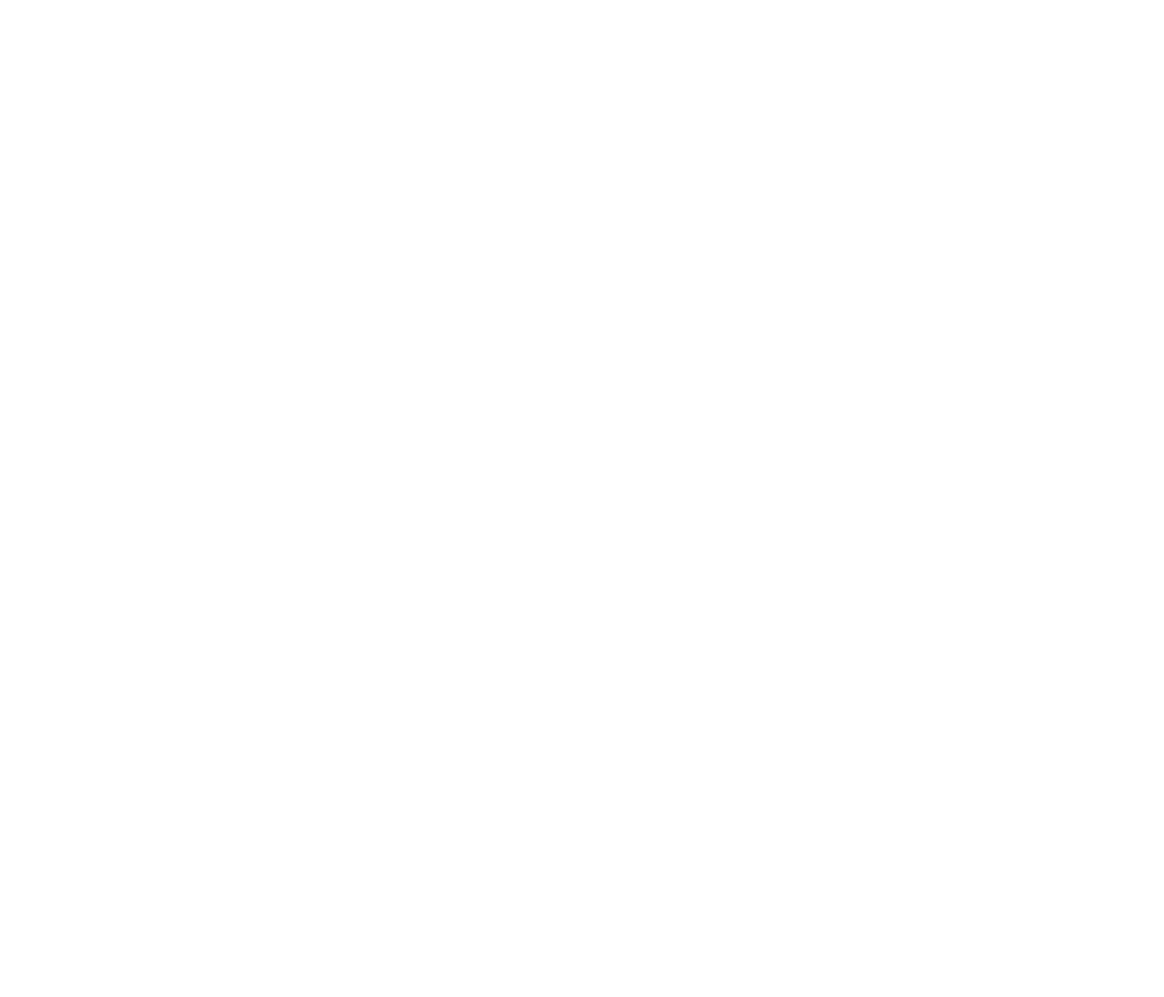
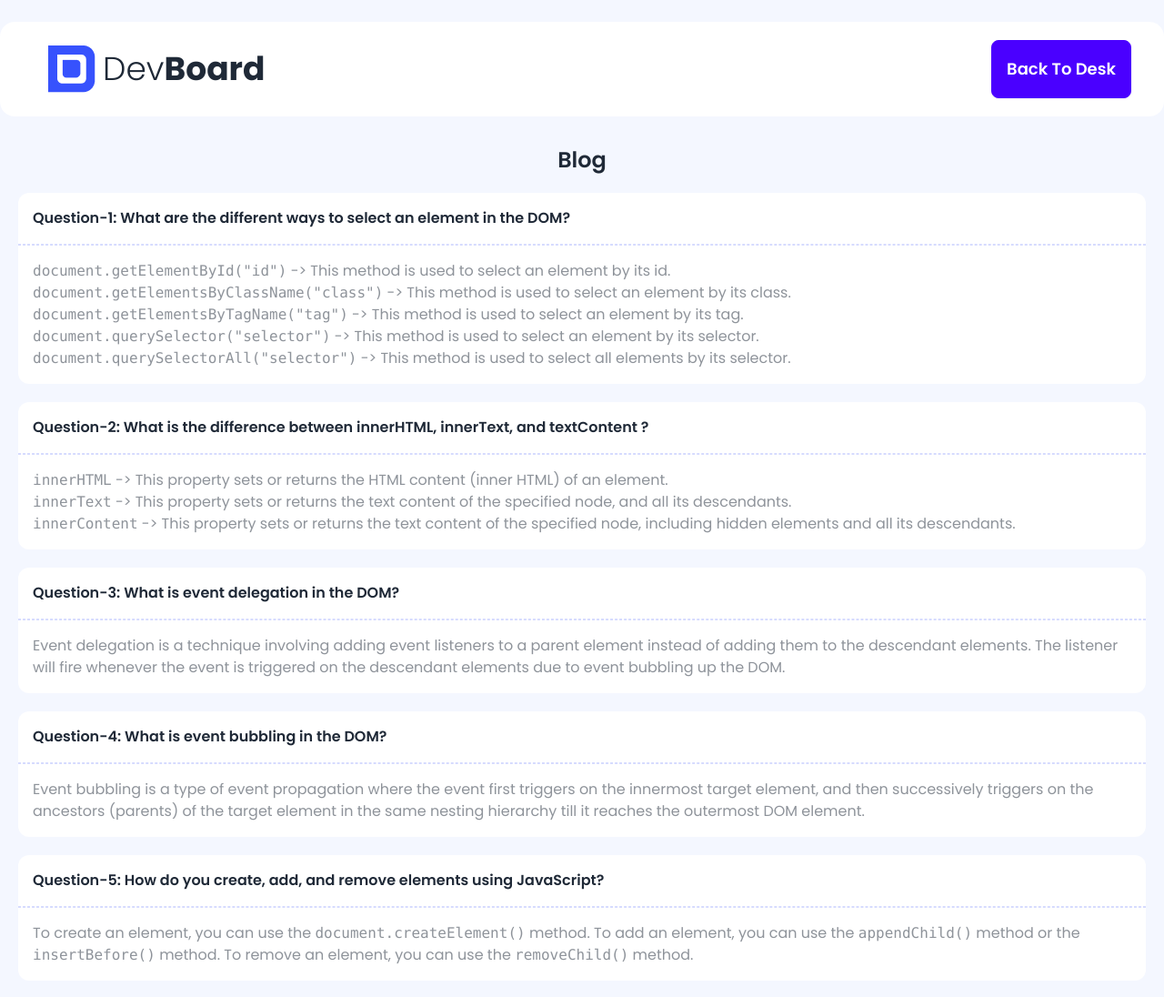
Before and after one commit to TanmoyDhar1077/DevBoard, a plain HTML site: page questions.html in a window 1280 px wide. Shown: the whole page at 91% size. Before the commit the page ends 800 px from the top, so only its background shows below. Drawn offline with nearby package versions, Linux system fonts and the light colour scheme.

Commit message:
Question and Answer part Done

```diff
--- a/assets/css/style.css
+++ b/assets/css/style.css
@@ -9,3 +9,11 @@ body {
 header .btn {
     height: 4rem;
 }
+
+.for-hover {
+
+}
+
+.for-hover:hover {
+
+}
--- a/index.html
+++ b/index.html
@@ -5,6 +5,7 @@
     <meta charset="UTF-8">
     <meta name="viewport" content="width=device-width, initial-scale=1.0">
     <title>DevBoard</title>
+    <link rel="shortcut icon" href="./assets/image/logo.png" type="image/x-icon">
     <link href="https://cdn.jsdelivr.net/npm/daisyui@4.12.24/dist/full.min.css" rel="stylesheet" type="text/css" />
     <script src="https://cdn.tailwindcss.com"></script>
     <link rel="stylesheet" href="./assets/css/style.css">
@@ -44,7 +45,7 @@
                             <h2 class="font-bold text-4xl">05</h2>
                         </div>
                     </div>
-                    <a href="./questions.html">
+                    <a href="./questions.html" class="for-hover">
                         <div class="flex gap-6 items-center p-6  h-[128px] rounded-xl bg-gradient-to-r from-[#3752FD] via-[#6C7FFA] to-[#9BA8F8]"">
                             <img src=" ./assets/image/board.png" alt="">
                             <h2 class="text-2xl text-white font-medium tracking-[0.72px]">Discover Something New Today!
--- a/questions.html
+++ b/questions.html
@@ -0,0 +1,100 @@
+<!DOCTYPE html>
+<html lang="en">
+
+<head>
+    <meta charset="UTF-8">
+    <meta name="viewport" content="width=device-width, initial-scale=1.0">
+    <title>DevBoard</title>
+    <link rel="shortcut icon" href="./assets/image/logo.png" type="image/x-icon">
+    <link href="https://cdn.jsdelivr.net/npm/daisyui@4.12.24/dist/full.min.css" rel="stylesheet" type="text/css" />
+    <script src="https://cdn.tailwindcss.com"></script>
+    <link rel="stylesheet" href="./assets/css/style.css">
+</head>
+
+<body>
+    <header class="container mx-auto py-6">
+        <div class="navbar rounded-2xl bg-base-100 flex justify-between items-center py-5 px-9">
+            <a class="btn btn-ghost" href="index.html">
+                <img src="./assets/image/logo.png" alt="logo">
+                <h1><span class="text-4xl font-light">Dev</span><span class="text-4xl font-bold">Board</span></h1>
+            </a>
+            <a href="index.html">
+                <button class="btn btn-primary text-white text-lg">Back To Desk</button>
+            </a>
+        </div>
+    </header>
+    <main class="container mx-auto pb-5">
+        <h2 class="text-center text-2xl font-semibold m-2">Blog</h2>
+        <section>
+            <div class="rounded-xl bg-white m-5">
+                <h1 class="font-semibold p-4">Question-1: What are the different ways to select an element in the DOM?
+                </h1>
+                <hr class="border border-dashed border-[#3752fd33]">
+                <ul class="p-4 opacity-50">
+                    <li>
+                        <code>document.getElementById("id")</code> -> This method is used to select an element by its
+                        id.
+                    </li>
+                    <li>
+                        <code>document.getElementsByClassName("class")</code> -> This method is used to select an
+                        element by its class.
+                    </li>
+                    <li>
+                        <code>document.getElementsByTagName("tag")</code> -> This method is used to select an element by
+                        its tag.
+                    </li>
+                    <li>
+                        <code>document.querySelector("selector")</code> -> This method is used to select an element by
+                        its selector.
+                    </li>
+                    <li>
+                        <code>document.querySelectorAll("selector")</code> -> This method is used to select all elements
+                        by its selector.
+                    </li>
+                </ul>
+
+            </div>
+            <div class="rounded-xl bg-white m-5">
+                <h1 class="font-semibold p-4">Question-2: What is the difference between innerHTML, innerText, and
+                    textContent ?</h1>
+                <hr class="border border-dashed border-[#3752fd33]">
+                <ul class="p-4 opacity-50">
+                    <li>
+                        <code>innerHTML</code> -> This property sets or returns the HTML content (inner HTML) of an element.
+                    </li>
+                    <li>
+                        <code>innerText</code> -> This property sets or returns the text content of the specified node, and all its descendants.
+                    </li>
+                    <li>
+                        <code>innerContent</code> -> This property sets or returns the text content of the specified node, including hidden elements and all its descendants.
+                    </li>
+                </ul>
+            </div>
+            <div class="rounded-xl bg-white m-5">
+                <h1 class="font-semibold p-4">Question-3: What is event delegation in the DOM?</h1>
+                <hr class="border border-dashed border-[#3752fd33]">
+                <p class="p-4 opacity-50">Event delegation is a technique involving adding event listeners to a parent element instead of adding them to the descendant elements. The listener will fire whenever the event is triggered on the descendant elements due to event bubbling up the DOM.
+                </p>
+
+            </div>
+            <div class="rounded-xl bg-white m-5">
+                <h1 class="font-semibold p-4">Question-4: What is event bubbling in the DOM?</h1>
+                <hr class="border border-dashed border-[#3752fd33]">
+                <p class="p-4 opacity-50">
+                    Event bubbling is a type of event propagation where the event first triggers on the innermost target element, and then successively triggers on the ancestors (parents) of the target element in the same nesting hierarchy till it reaches the outermost DOM element.
+                </p>
+            </div>
+            <div class="rounded-xl bg-white m-5">
+                <h1 class="font-semibold p-4">Question-5: How do you create, add, and remove elements using JavaScript?
+                </h1>
+                <hr class="border border-dashed border-[#3752fd33]">
+                <p class="p-4 opacity-50">
+                    To create an element, you can use the <code>document.createElement()</code> method. To add an element, you can use the <code>appendChild()</code> method or the <code>insertBefore()</code> method. To remove an element, you can use the <code>removeChild()</code> method.
+                </p>
+            </div>
+        </section>
+    </main>
+
+</body>
+
+</html>
```
